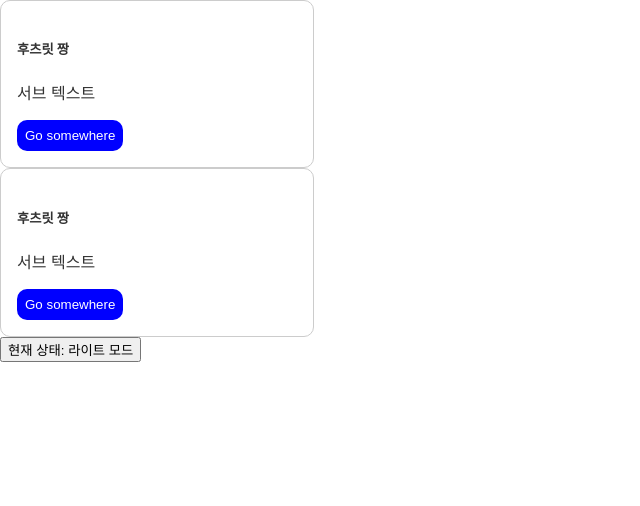
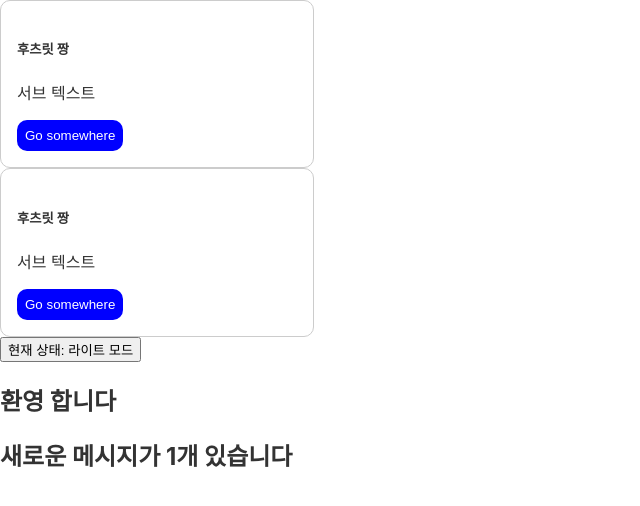
Before and after one commit to dasom222g/learn-react2, a React (Create React App) app: page / in a window 1280 px wide. Shown: the top 506 px of the page, without its empty margins (0-640 px from the left). Built offline with nearby package versions, Linux system fonts and the light colour scheme.

Commit message:
Add redering

```diff
--- a/src/App.js
+++ b/src/App.js
@@ -125,6 +125,15 @@ function App() {
 
   const [isDarkMode, setIsDarkMode] = useState(false);
 
+  const [isLoggedIn, setIsLoggedIn] = useState(true);
+
+  const [messages, setMessages] = useState([
+    {
+      id: 1,
+      text: "첫번째 메시지",
+    },
+  ]); // length값: 1
+
   const handleTheme = () => {
     setIsDarkMode(!isDarkMode);
   };
@@ -137,6 +146,11 @@ function App() {
       {/* <Counter /> */}
       {/* ThemeButton 컴포넌트 */}
       <ThemeButton isDarkMode={isDarkMode} onTheme={handleTheme} />
+
+      {/* 삼항 연산자 */}
+      {isLoggedIn ? <h2>환영 합니다</h2> : <h2>로그인 해주세요</h2>}
+      {/* && 연산자 */}
+      {messages.length && <h2>새로운 메시지가 {messages.length}개 있습니다</h2>}
     </div>
   );
 }
--- a/src/components/Card.jsx
+++ b/src/components/Card.jsx
@@ -10,6 +10,8 @@ const Card = ({ title, subText, onCardClick }) => {
     onCardClick();
   };
 
+  console.log("Card 리렌더링!!");
+
   // view
   return (
     <div className="card">
--- a/src/components/ThemeButton.jsx
+++ b/src/components/ThemeButton.jsx
@@ -1,6 +1,7 @@
 import React from "react";
 
 const ThemeButton = ({ isDarkMode, onTheme }) => {
+  //
   return (
     <button type="button" onClick={onTheme}>
       현재 상태: {isDarkMode ? "다크 모드" : "라이트 모드"}
```
